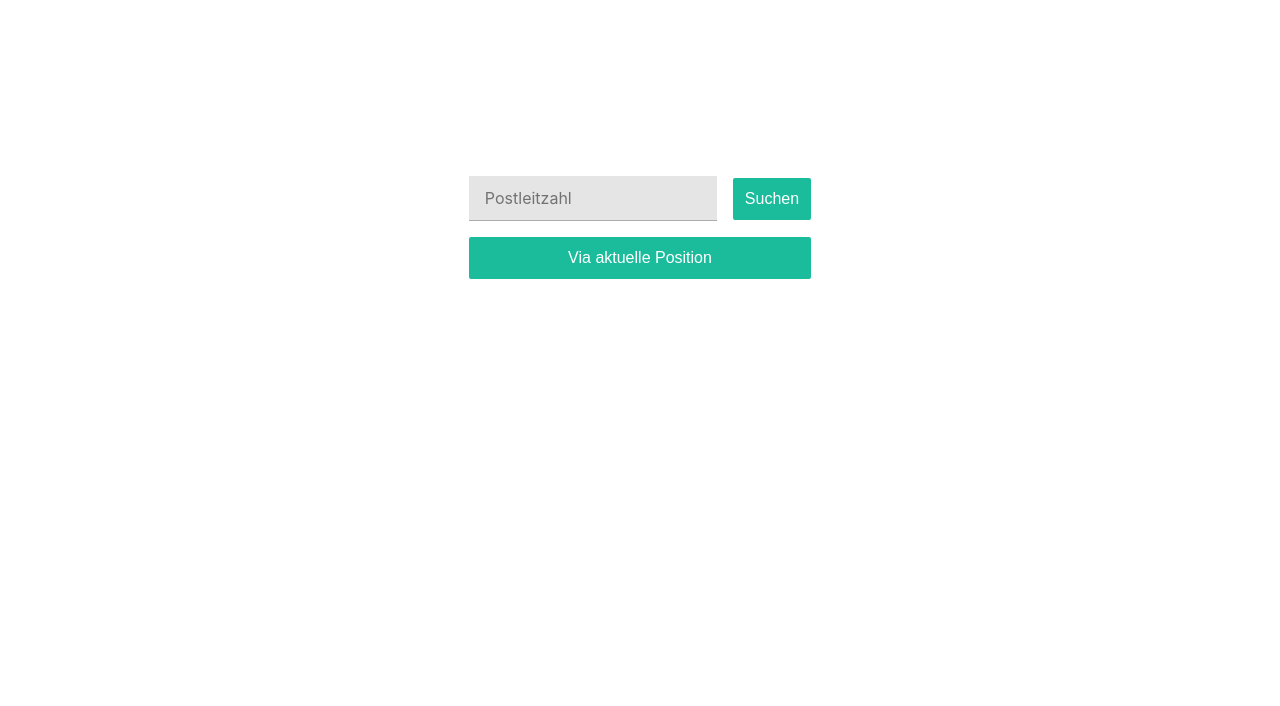
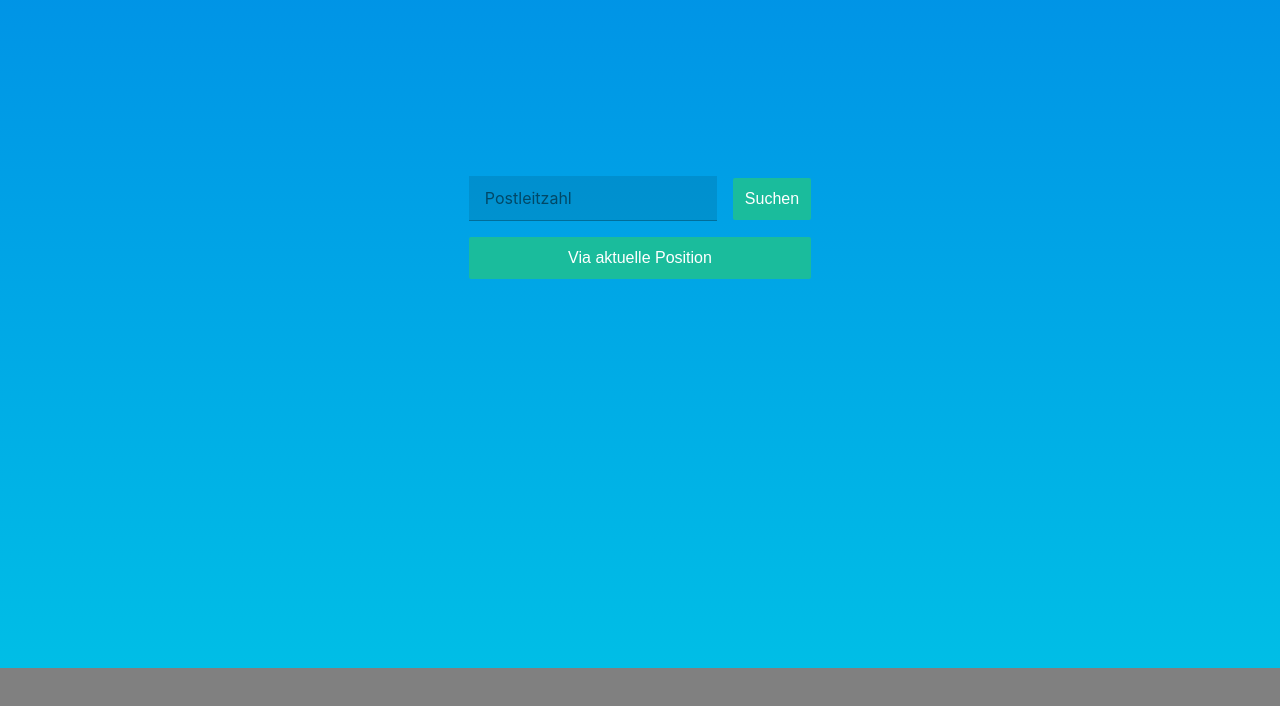
Before and after one commit to moritztrh/dwd-ui, a React (Create React App) app: page / in a window 1280 px wide. Shown: the part 132-838 px from the top of the page. Built offline with nearby package versions, Linux system fonts and the light colour scheme.

Commit message:
Add basic styling

```diff
--- a/src/components/landing-page/landing-page.tsx
+++ b/src/components/landing-page/landing-page.tsx
@@ -9,6 +9,8 @@ import StationOverview from '../shared/station-overview';
 import useWeather, { useWeatherMock } from '../../lib/weather-hook';
 import { Coordinates, ZipCode } from '../../lib/api-types';
 import useLocationParams from '../../lib/location-param-hook';
+import DwdWeatherVisualizer from '../shared/dwd-weather-visualizer';
+import { WeatherCategory } from '../../lib/products/Description';
 
 const LandingPage = () => {
     const { location, setLocation } = useLocationParams();
--- a/src/components/landing-page/multi-day-overview/daily-overview.module.css
+++ b/src/components/landing-page/multi-day-overview/daily-overview.module.css
@@ -3,13 +3,13 @@
     align-items: center;
     grid-template-columns: repeat(3, 1fr);
 
-    border: 1px solid black;
+    background-color: rgba(0,0,0,0.05);
     padding: 1rem;
     border-radius: 0.25rem;
 }
 
 .daily-overview:hover {
-    box-shadow: 1px 1px 1px 1px;
+    box-shadow: 1px 1px 1px 1px rgba(0,0,0,0.25);
     cursor: pointer;
 }
 
--- a/src/components/landing-page/multi-day-overview/multi-day-overview.module.css
+++ b/src/components/landing-page/multi-day-overview/multi-day-overview.module.css
@@ -1,7 +1,7 @@
 .multi-day-overview {
     display: flex;
     flex-direction: column;
-    gap: 1rem;
+    gap: 0.5rem;
     max-width: 50vw;
     margin: 0 auto;
 }
--- a/src/components/shared/dwd-page-layout.tsx
+++ b/src/components/shared/dwd-page-layout.tsx
@@ -1,5 +1,7 @@
 import { ReactNode, PropsWithChildren } from 'react';
 import styles from './dwd-page-layout.module.css';
+import DwdWeatherVisualizer from './dwd-weather-visualizer';
+import { WeatherCategory } from '../../lib/products/Description';
 
 type DwdPageLayoutProps = {
     title: string
@@ -7,9 +9,11 @@ type DwdPageLayoutProps = {
 
 const DwdPageLayout = (props: PropsWithChildren<DwdPageLayoutProps>) => {
     return (
-        <div className={styles["page-container"]}>
-            {props.children}
-        </div>
+        <DwdWeatherVisualizer categories={[WeatherCategory.Clear, WeatherCategory.Rain]}>
+            <div className={styles["page-container"]}>
+                {props.children}
+            </div>
+        </DwdWeatherVisualizer>
     )
 }
 
--- a/src/components/shared/dwd-weather-chart.module.css
+++ b/src/components/shared/dwd-weather-chart.module.css
@@ -1,6 +1,8 @@
 .chart-container {
     height: 100%;
     width: 100%;
+    background-color: rgba(0,0,0,0.05);
+    border-radius: 0.25rem;
 }
 
 .early-morning {
--- a/src/components/shared/dwd-weather-chart.tsx
+++ b/src/components/shared/dwd-weather-chart.tsx
@@ -83,28 +83,34 @@ const DwdWeatherChart = (props: DwdTemperatureChartProps) => {
                         width={innerWidth - duskX}
                         height={innerHeight} />
 
-                    <GridRows scale={yScale} width={innerWidth} />
+                    <GridRows scale={yScale} width={innerWidth} stroke='rgba(255, 255, 255, 0.33)' />
                     {descriptions.measurements.filter((x, i) => i % 2 == 0).map(x => {
                         return (
                             <Text x={getXPosition(x.time)}
-                                angle={-45}>{WeatherCategory[x.category]}</Text>
+                                  angle={-45}
+                                  fill='white'>
+                                    {WeatherCategory[x.category]}
+                            </Text>
                         )
                     })}
                     {descriptions.forecasts.filter((x, i) => i % 2 != 0).map(x => {
                         return (
                             <Text x={getXPosition(x.time)}
-                                angle={-45}>{WeatherCategory[x.category]}</Text>
+                                  angle={-45}
+                                  fill='white'>
+                                    {WeatherCategory[x.category]}
+                            </Text>
                         )
                     })}
                     <LinePath<AirTemperature>
                         data={airTempData.measurements}
-                        stroke={"rgb(0, 0, 0)"}
+                        stroke={"white"}
                         strokeWidth={3}
                         x={d => xScale(d.time)}
                         y={d => yScale(d.temperature ?? 0)} />
                     <LinePath<AirTemperature>
                         data={airTempData.forecasts}
-                        stroke={"rgb(0, 0, 0)"}
+                        stroke={"white"}
                         strokeWidth={3}
                         strokeDasharray={"5 10"}
                         x={d => xScale(d.time)}
@@ -112,7 +118,8 @@ const DwdWeatherChart = (props: DwdTemperatureChartProps) => {
                     <AxisLeft
                         left={0}
                         scale={yScale}
-                        numTicks={5} />
+                        numTicks={5}
+                        label='Temperature'/>
                     <AxisBottom
                         top={innerHeight}
                         scale={xScale}
--- /dev/null
+++ b/src/components/shared/dwd-weather-visualizer.module.css
@@ -0,0 +1,15 @@
+.clear-bg {
+    background: linear-gradient(180deg, rgba(0,140,230,1) 0%, rgba(0,190,230,1) 100%);
+}
+
+.day-time {
+    background: rgba(0, 0, 0, 0);
+}
+
+.night-time {
+    background: linear-gradient(180deg, rgba(0, 0, 0, 0.25) 0%, rgba(0, 0, 0, 0.75) 100%);
+}
+
+.twilight-time {
+    background: linear-gradient(180deg, rgba(0, 0, 0, 0.25) 0%, rgba(0, 0, 0, 0.50) 100%);
+}
--- /dev/null
+++ b/src/components/shared/dwd-weather-visualizer.tsx
@@ -0,0 +1,43 @@
+import styles from './dwd-weather-visualizer.module.css'
+import { PropsWithChildren } from "react";
+import { WeatherCategory } from "../../lib/products/Description";
+import { SolarEvents } from '../../lib/solar-events';
+
+type DwdWeatherVisualizerProps = {
+    categories: WeatherCategory[]
+    solarEvents?: SolarEvents
+}
+
+enum PartOfDay {
+    Day,
+    Night,
+    Twilight
+}
+
+const DwdWeatherVisualizer = (props: PropsWithChildren<DwdWeatherVisualizerProps>) => {
+
+    const classes = ["weather-visualizer"];
+    props.categories?.forEach(x => {
+        classes.push(WeatherCategory[x].toLowerCase()+"-bg")
+    });
+
+    let partOfDay = GetPartOfDay(new Date(), props.solarEvents)
+    let partOfDayClass = PartOfDay[partOfDay].toLocaleLowerCase() + "-time";
+    return (
+        <div className={classes.map(x => styles[x]).join(' ')}>
+            <div className={styles[partOfDayClass]}>
+                {props.children}
+            </div>
+        </div>
+    )
+}
+
+function GetPartOfDay(now: Date, solarEvents?: SolarEvents): PartOfDay {
+    if(!solarEvents) return PartOfDay.Day;
+    if(solarEvents.dawn < now && now < solarEvents.dusk) return PartOfDay.Day;
+    if(solarEvents.sunrise < now && now < solarEvents.dawn) return PartOfDay.Twilight;
+    if(solarEvents.dusk < now && now < solarEvents.sunset) return PartOfDay.Twilight;
+    return PartOfDay.Night;
+}
+
+export default DwdWeatherVisualizer;
--- a/src/index.css
+++ b/src/index.css
@@ -5,4 +5,7 @@ body {
     sans-serif;
   -webkit-font-smoothing: antialiased;
   -moz-osx-font-smoothing: grayscale;
+
+  color: white;
+  background-color: gray;
 }
```
Also changed, not shown: src/app.tsx (line endings or trailing spaces).
